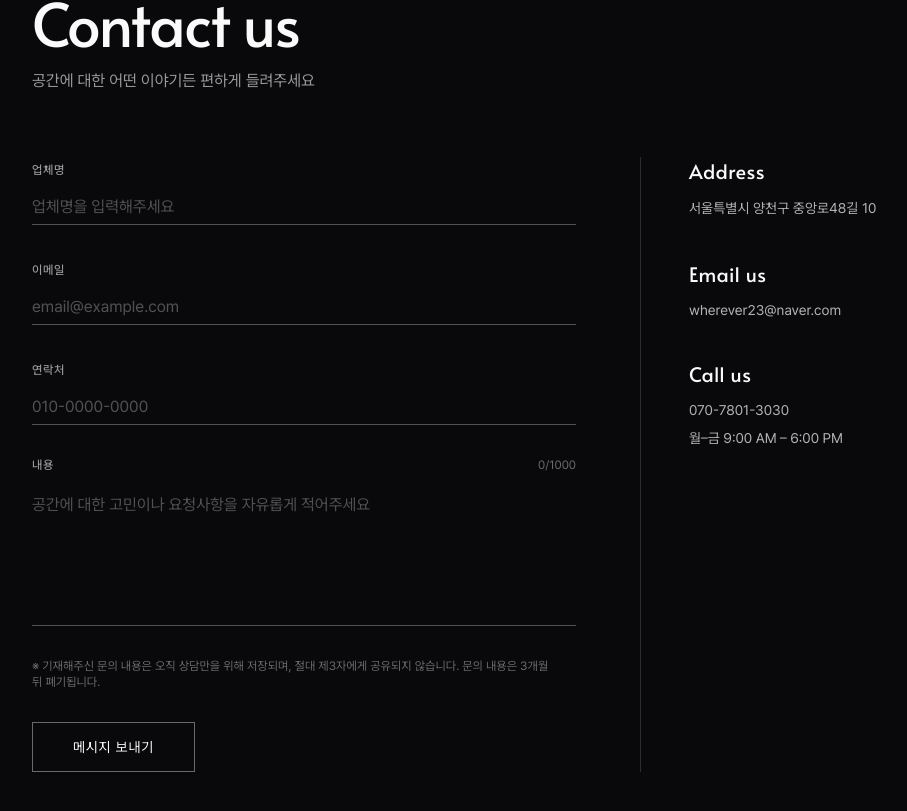
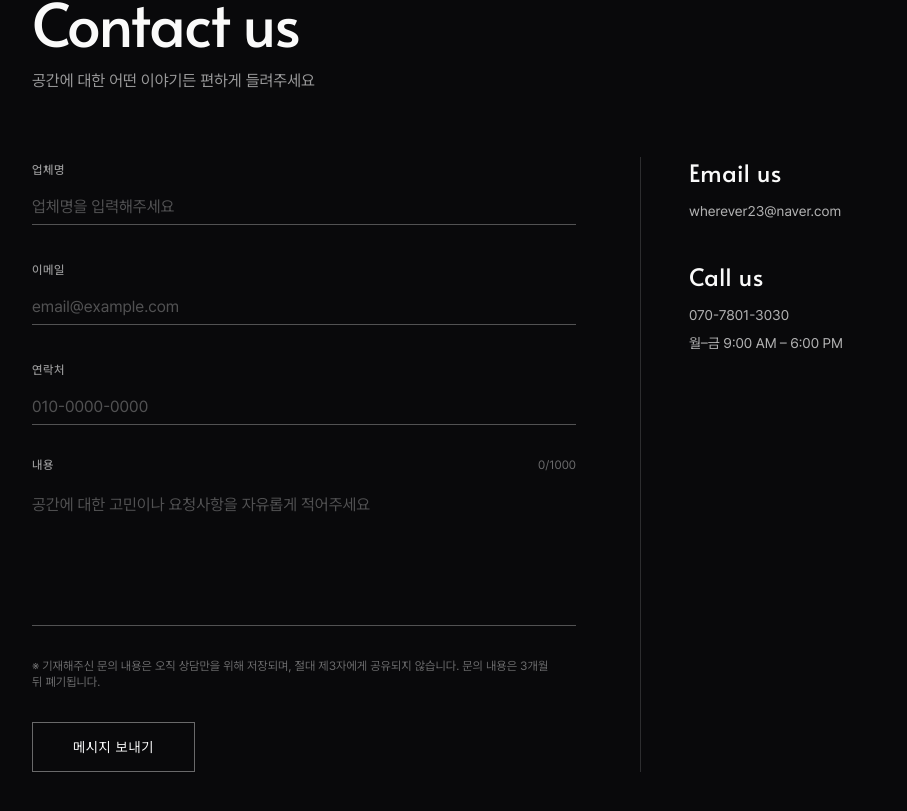
Before and after one commit to kihyeoon/where-ever, a Next.js app: page / in a window 1280 px wide. Shown: the part 1295-2106 px from the top of the page, without its empty margins (144-1051 px from the left). Built offline with nearby package versions, Linux system fonts and the light colour scheme; no server answers.

Commit message:
refactor(contact): 주소 블록 제거 및 h3 위계 정리
- aside의 Address 블록 삭제
- Email us / Call us h3 text-xl → text-2xl

```diff
--- a/src/components/home/contact-section.tsx
+++ b/src/components/home/contact-section.tsx
@@ -17,16 +17,7 @@ export default function ContactSection() {
 
         <aside className="space-y-10 lg:border-l lg:border-foreground/15 lg:pl-12">
           <div>
-            <h3 className="font-[family-name:var(--font-alata)] text-xl tracking-wide">
-              Address
-            </h3>
-            <p className="mt-3 text-sm leading-relaxed text-foreground/70">
-              서울특별시 양천구 중앙로48길 10
-            </p>
-          </div>
-
-          <div>
-            <h3 className="font-[family-name:var(--font-alata)] text-xl tracking-wide">
+            <h3 className="font-[family-name:var(--font-alata)] text-2xl tracking-wide">
               Email us
             </h3>
             <a
@@ -38,7 +29,7 @@ export default function ContactSection() {
           </div>
 
           <div>
-            <h3 className="font-[family-name:var(--font-alata)] text-xl tracking-wide">
+            <h3 className="font-[family-name:var(--font-alata)] text-2xl tracking-wide">
               Call us
             </h3>
             <a
```
